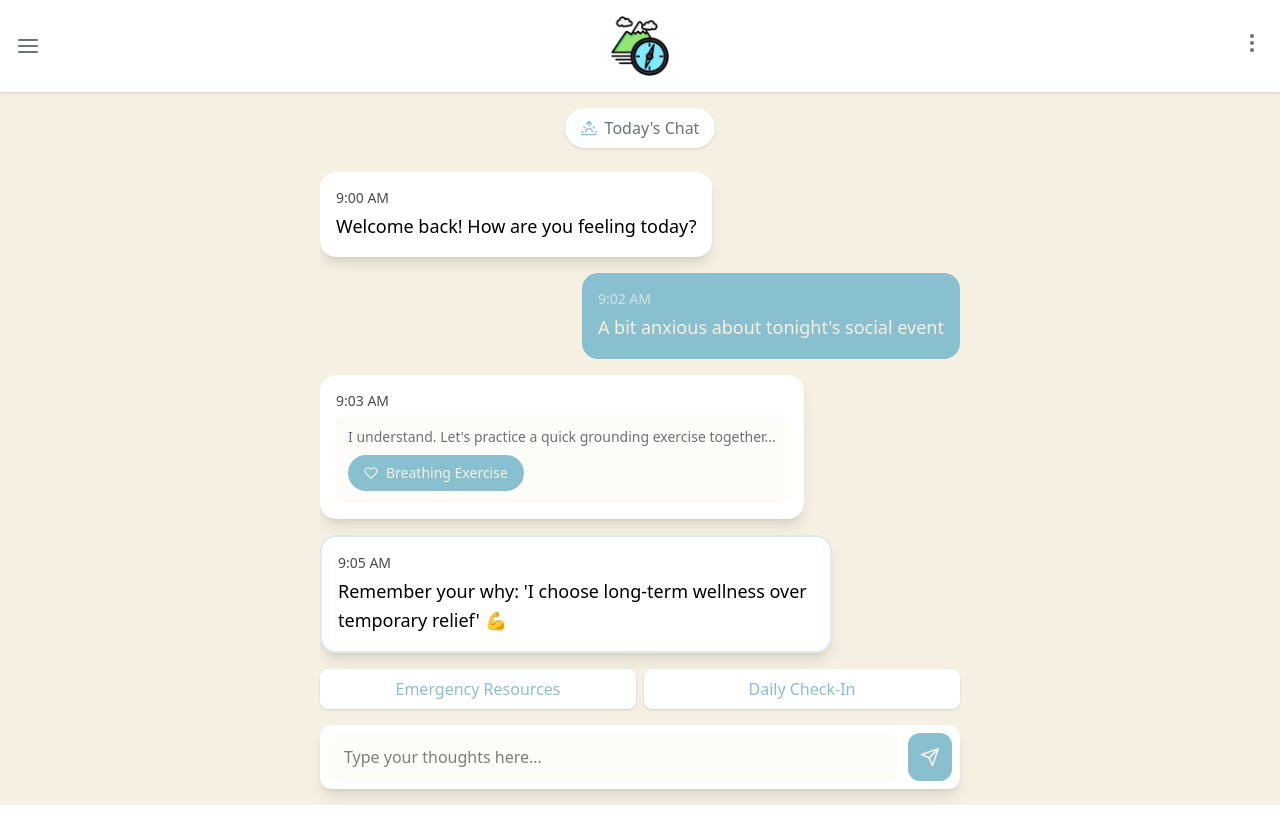
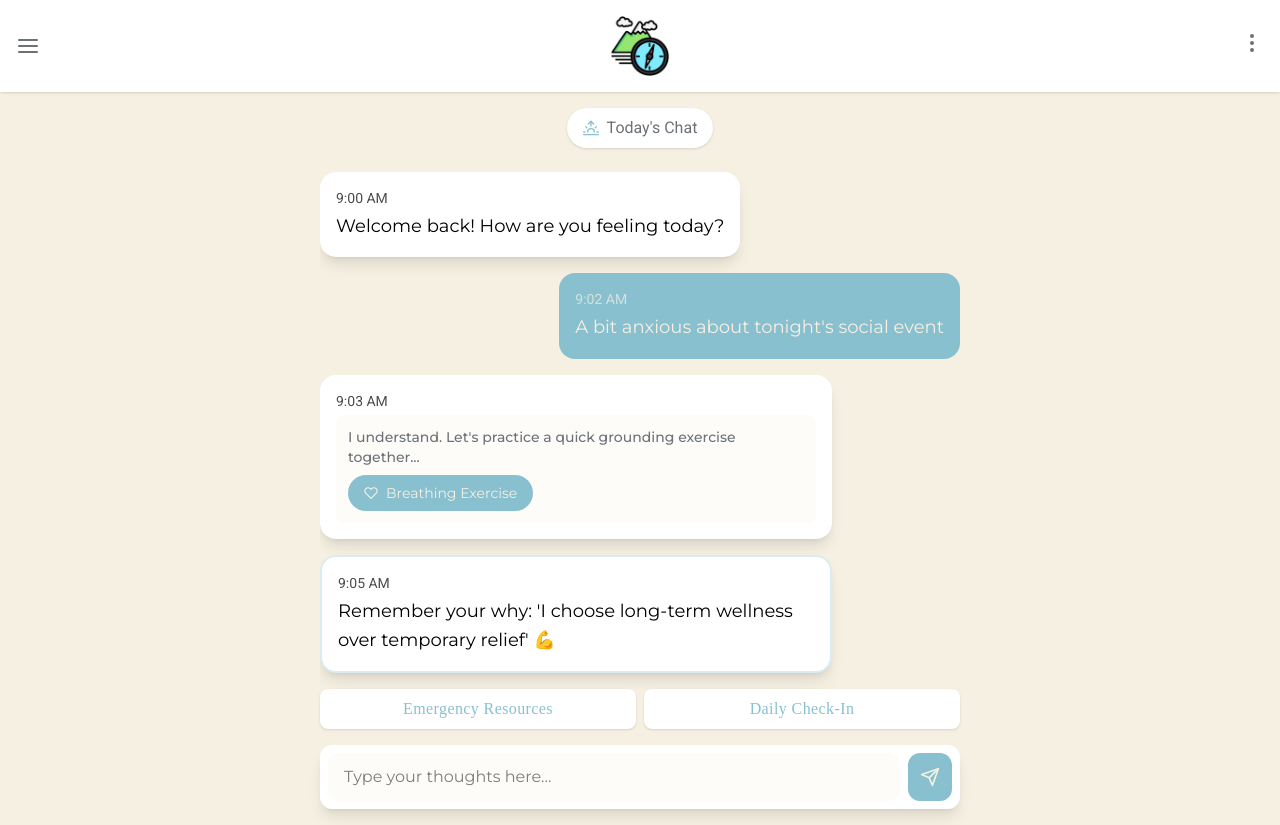
Before and after one commit to rashad3412/sobercompass, a React (Vite) app: page /chatscreen in a window 1280 px wide. Built offline with nearby package versions, Linux system fonts and the light colour scheme.

Commit message:
added fonts to pages

```diff
--- a/src/index.css
+++ b/src/index.css
@@ -1,4 +1,8 @@
 @import url("https://fonts.googleapis.com/css2?family=Roboto:ital,wght@0,100..900;1,100..900&display=swap");
+
+@import url("https://fonts.googleapis.com/css2?family=Roboto:ital,wght@0,100..900;1,100..900&display=swap");
+
+@import url("https://fonts.googleapis.com/css2?family=Montserrat:ital,wght@0,100..900;1,100..900&family=Roboto:ital,wght@0,100..900;1,100..900&display=swap");
 
 @import "tailwindcss";
 
@@ -9,4 +13,6 @@
   --color-white: #ffffff;
   --color-cream: #f5f0e1;
   --font-roboto: "Roboto", "sans-serif";
+  --font-poppins: "Poppins", "sans-serif";
+  --font-montserrat: "Montserrat", "sans-serif";
 }
--- a/src/pages/ChatScreen.jsx
+++ b/src/pages/ChatScreen.jsx
@@ -70,7 +70,7 @@ const ChatScreen = () => {
         <div className="text-center mb-6">
           <div className="inline-flex items-center bg-white px-4 py-2 rounded-full shadow-sm">
             <FiSunrise className="text-teal mr-2" />
-            <span className="text-gray">Today's Chat</span>
+            <span className="text-gray font-roboto">Today's Chat</span>
           </div>
         </div>
 
@@ -94,20 +94,24 @@ const ChatScreen = () => {
                     : ""
                 }`}
               >
-                <p className="text-sm mb-1 opacity-70">{message.timestamp}</p>
-                <div className="space-y-2">
+                <p className="text-sm mb-1 opacity-70 font-roboto">
+                  {message.timestamp}
+                </p>
+                <div className="space-y-2 font-montserrat">
                   {message.type === "action" ? (
                     <div className="bg-cream/20 p-3 rounded-lg">
                       <p className="text-sm font-medium text-gray">
                         {message.content}
                       </p>
-                      <button className="mt-2 bg-teal text-cream px-4 py-2 rounded-full text-sm flex items-center">
+                      <button className="mt-2 bg-teal text-cream px-4 py-2 rounded-full text-sm flex items-center font-montserrat">
                         <FiHeart className="mr-2" />
                         {message.action}
                       </button>
                     </div>
                   ) : (
-                    <p className="text-lg leading-relaxed">{message.content}</p>
+                    <p className="text-lg leading-relaxed font-montserrat">
+                      {message.content}
+                    </p>
                   )}
                 </div>
               </div>
@@ -117,16 +121,16 @@ const ChatScreen = () => {
 
         {/* Quick Help */}
         <div className="grid grid-cols-2 gap-2 mb-4">
-          <button className="bg-white text-teal p-2 rounded-lg shadow-sm hover:shadow-md transition-all">
+          <button className="bg-white text-teal p-2 rounded-lg shadow-sm hover:shadow-md transition-all font-poppins tracking-wide font-medium">
             Emergency Resources
           </button>
-          <button className="bg-white text-teal p-2 rounded-lg shadow-sm hover:shadow-md transition-all">
+          <button className="bg-white text-teal p-2 rounded-lg shadow-sm hover:shadow-md transition-all font-poppins tracking-wide font-medium">
             Daily Check-In
           </button>
         </div>
 
         {/* Input Area */}
-        <div className="flex gap-2 bg-white p-2 rounded-xl shadow-lg">
+        <div className="flex gap-2 bg-white p-2 rounded-xl shadow-lg font-montserrat">
           <input
             type="text"
             value={newMessage}
--- a/src/pages/HomeScreen.jsx
+++ b/src/pages/HomeScreen.jsx
@@ -46,17 +46,17 @@ const HomeScreen = () => {
           <div className="flex items-center justify-between"></div>
           <div className="mb-8">
             <Link to="/chatscreen">
-              <button className="w-full bg-teal text-cream py-4 px-6 rounded-xl font-medium hover:bg-teal-dark transition-colors shadow-lg flex items-center justify-center gap-2">
+              <button className="w-full bg-teal text-cream py-4 px-6 rounded-xl font-bold hover:bg-teal-dark transition-colors shadow-lg flex items-center justify-center gap-2 font-poppins text-xl tracking-widest">
                 <FiPlus size={20} />
                 Start New Chat
               </button>
             </Link>
           </div>
-          <h2 className="text-center text-gray">Chat History</h2>
+          <h2 className="text-center text-gray font-roboto">Chat History</h2>
 
           {Object.entries(chatHistory).map(([date, chats]) => (
             <div key={date} className="space-y-4">
-              <h3 className="text-gray font-medium">{date}</h3>
+              <h3 className="text-gray font-normal font-roboto">{date}</h3>
               <div className="space-y-2">
                 {chats.map((chat) => (
                   <div
@@ -64,12 +64,16 @@ const HomeScreen = () => {
                     className="bg-teal p-4 rounded-xl shadow-sm hover:shadow-md transition-shadow"
                   >
                     <div className="flex justify-between items-start mb-2">
-                      <span className="text-sm text-cream">{chat.date}</span>
-                      <span className="text-sm bg-teal/10 text-cream px-2 py-1 rounded-full ">
+                      <span className="text-sm text-cream font-roboto">
+                        {chat.date}
+                      </span>
+                      <span className="text-sm bg-teal/10 text-cream px-2 py-1 rounded-full font-roboto">
                         {chat.affirmation}
                       </span>
                     </div>
-                    <p className="text-white text-xl">{chat.preview}</p>
+                    <p className="text-white text-xl font-montserrat">
+                      {chat.preview}
+                    </p>
                   </div>
                 ))}
               </div>
--- a/src/pages/LoginScreen.jsx
+++ b/src/pages/LoginScreen.jsx
@@ -26,7 +26,7 @@ const LoginScreen = () => {
           <h1 className="text-3xl md:text-4xl font-bold text-teal mb-2 font-roboto">
             Welcome Back
           </h1>
-          <p className="text-gray text-lg md:text-xl font-light">
+          <p className="text-gray text-md md:text-xl font-light font-montserrat">
             Continue Your sobercompass Journey
           </p>
         </header>
@@ -34,7 +34,7 @@ const LoginScreen = () => {
         <form className="space-y-6">
           <div className="space-y-4">
             <div>
-              <label className="block text-gray text-sm font-medium mb-2">
+              <label className="block text-gray text-sm font-medium mb-2 font-roboto">
                 Email Address
               </label>
               <input
@@ -45,7 +45,7 @@ const LoginScreen = () => {
             </div>
 
             <div>
-              <label className="block text-gray text-sm font-medium mb-2">
+              <label className="block text-gray text-sm font-medium mb-2 font-roboto">
                 Password
               </label>
               <input
@@ -63,24 +63,27 @@ const LoginScreen = () => {
                 id="remember"
                 className="w-4 h-4 border-gray-300 rounded text-teal focus:ring-teal"
               />
-              <label htmlFor="remember" className="ml-2 text-sm text-gray">
+              <label
+                htmlFor="remember"
+                className="ml-2 text-sm text-gray font-roboto"
+              >
                 Remember Me
               </label>
             </div>
             <Link
               to="/forgot-password"
-              className="text-sm text-teal hover:underline"
+              className="text-sm text-teal hover:underline font-roboto"
             >
               Forgot Password?
             </Link>
           </div>
 
-          <button className="w-full bg-teal text-cream py-4 px-6 rounded-xl font-medium hover:bg-teal-dark transition-colors shadow-lg">
+          <button className="w-full bg-teal text-cream py-4 px-6 rounded-xl font-bold hover:bg-teal-dark transition-colors shadow-lg font-poppins text-lg tracking-wide">
             Login
           </button>
         </form>
 
-        <p className="text-center mt-8 text-gray">
+        <p className="text-center mt-8 text-gray font-roboto">
           No Account?{" "}
           <Link to="/signup" className="text-teal font-medium hover:underline">
             Sign Up
--- a/src/pages/SignUpScreen.jsx
+++ b/src/pages/SignUpScreen.jsx
@@ -9,7 +9,7 @@ const SignUpScreen = () => {
           <h1 className="text-3xl md:text-4xl font-bold text-teal mb-2 font-roboto">
             Start Your Journey
           </h1>
-          <p className="text-gray text-lg md:text-xl font-light">
+          <p className="text-gray text:md md:text-xl font-light font-montserrat">
             Create Your sobercompass Account
           </p>
         </header>
@@ -17,7 +17,10 @@ const SignUpScreen = () => {
         <form className="space-y-6">
           <div className="space-y-4">
             <div>
-              <label className="block text-gray text-sm font-medium mb-2">
+              <label
+                className="block text-gray text-sm font-medium mb-2 font-roboto
+              "
+              >
                 Full Name
               </label>
               <input
@@ -28,7 +31,7 @@ const SignUpScreen = () => {
             </div>
 
             <div>
-              <label className="block text-gray text-sm font-medium mb-2">
+              <label className="block text-gray text-sm font-medium mb-2 font-roboto">
                 Email Address
               </label>
               <input
@@ -39,7 +42,7 @@ const SignUpScreen = () => {
             </div>
 
             <div>
-              <label className="block text-gray text-sm font-medium mb-2">
+              <label className="block text-gray text-sm font-medium mb-2 font-roboto">
                 Password
               </label>
               <input
@@ -50,12 +53,12 @@ const SignUpScreen = () => {
             </div>
           </div>
 
-          <button className="w-full bg-teal text-cream py-4 px-6 rounded-xl font-medium hover:bg-teal-dark transition-colors shadow-lg">
+          <button className="w-full bg-teal text-cream py-4 px-6 rounded-xl font-bold text-lg tracking-wide hover:bg-teal-dark transition-colors shadow-lg font-poppins ">
             Create Account
           </button>
         </form>
 
-        <p className="text-center mt-8 text-gray">
+        <p className="text-center mt-8 text-gray font-roboto">
           Already have an account?{" "}
           <Link to="/login" className="text-teal font-medium hover:underline">
             Login
--- a/src/pages/SplashScreen.jsx
+++ b/src/pages/SplashScreen.jsx
@@ -14,7 +14,7 @@ const SplashScreen = () => {
       </h1>
 
       {/* Subtitle */}
-      <p className="text-gray text-lg md:text-2xl font-light mb-8 text-center font-roboto">
+      <p className="text-gray text-lg md:text-2xl font-light mb-8 text-center font-montserrat">
         Your Guided Journey to Sustainable Sobriety
       </p>
 
@@ -28,7 +28,7 @@ const SplashScreen = () => {
       </section>
 
       {/* Description */}
-      <p className="text-gray text-lg md:text-xl text-center max-w-2xl mb-12 leading-relaxed font-roboto">
+      <p className="text-gray text-lg md:text-xl text-center max-w-2xl mb-12 leading-relaxed font-montserrat">
         A compassionate AI companion helping you navigate recovery, build
         resilience, and rediscover life's true direction - one mindful step at a
         time.
@@ -37,9 +37,9 @@ const SplashScreen = () => {
       {/* Get Started Button */}
       <button
         className="bg-teal text-gray px-8 py-4 rounded-full
-        text-lg md:text-xl font-medium shadow-lg hover:bg-teal-dark
-        transition-colors duration-300 active:scale-95 brightness-110"
-        onClick={() => navigate("/homescreen")}
+        text-xl md:text-xl font-bold shadow-lg hover:bg-teal-dark
+        transition-colors duration-300 active:scale-95 brightness-110 font-poppins tracking-wide"
+        onClick={() => navigate("/login")}
       >
         Begin Your Journey
       </button>
```
